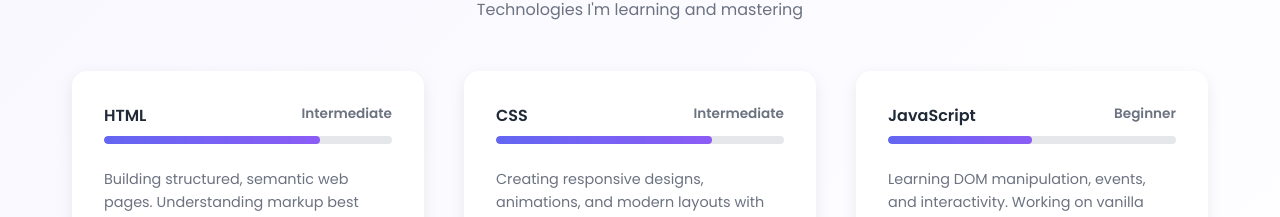
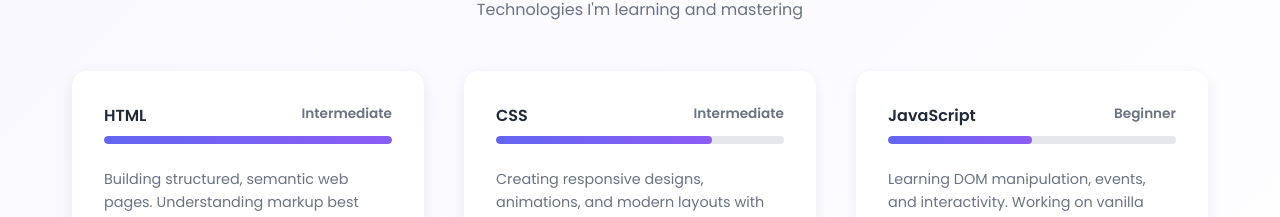
Before and after one commit to shakir-s/portfolio, a plain HTML site: page index.html in a window 1280 px wide. Shown: the part 1791-2008 px from the top of the page. Drawn offline with Linux system fonts and the light colour scheme.

Commit message:
commit 2

```diff
--- a/index.html
+++ b/index.html
@@ -836,7 +836,7 @@
                         <span class="skill-level">Intermediate</span>
                     </div>
                     <div class="progress-bar">
-                        <div class="progress-fill" style="width: 75%;"></div>
+                        <div class="progress-fill" style="width: 100%;"></div>
                     </div>
                     <p class="skill-description">
                         Building structured, semantic web pages. Understanding markup best practices and accessibility.
```
